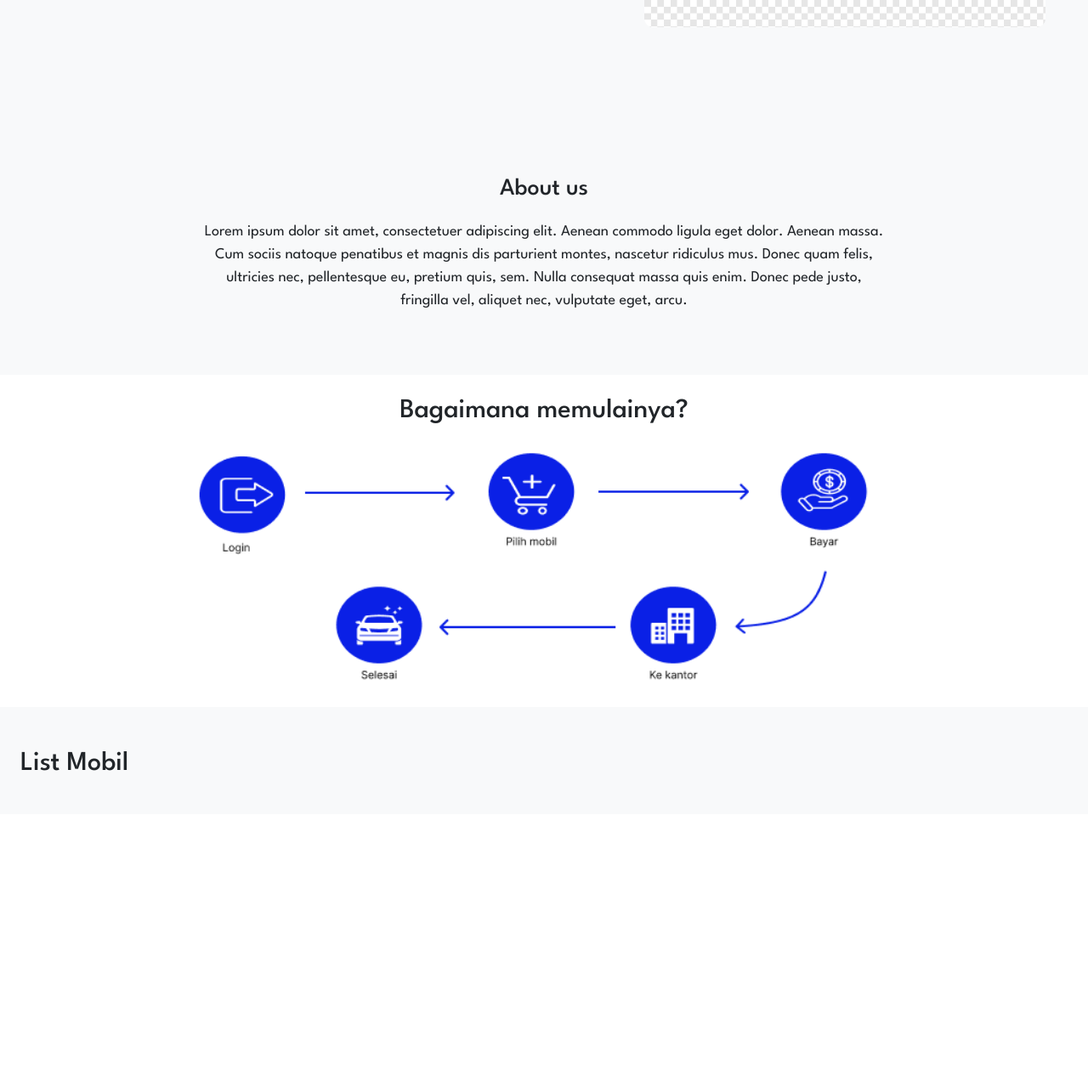
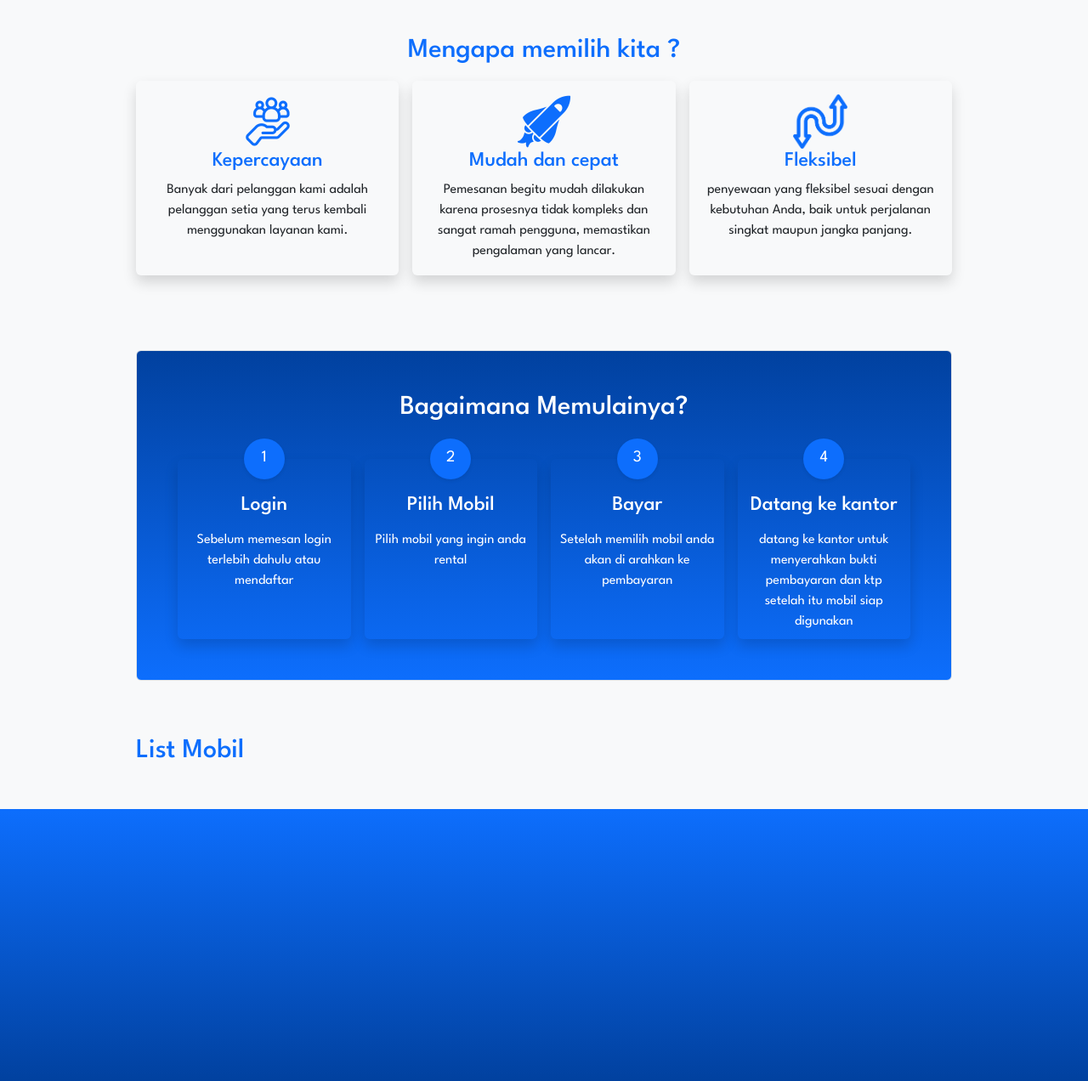
Before and after one commit to Moleen/ZallRentCar, a Flask app: page / in a window 1280 px wide. Shown: the part 515-1787 px from the top of the page at 85% size. Before the commit the page ends 1422 px from the top, so only its background shows below. Run offline with Flask 3, Linux system fonts and the light colour scheme; data that the repository does not hold is empty; some libraries are stand-ins or nearby versions.

Commit message:
style omepage

```diff
--- a/static/css/dashboard/dashboard.css
+++ b/static/css/dashboard/dashboard.css
@@ -39,6 +39,7 @@
 .content {
   grid-column: 2/-1;
   grid-row: 1/-1;
+  overflow: auto;
 }
 
 .nav-item{
--- a/static/css/main/home_page.css
+++ b/static/css/main/home_page.css
@@ -1,10 +1,11 @@
-
-
 .main-section {
     display: flex;
     justify-content: space-between;
     align-items: center;
-    padding: 100px 50px 50px;
+    padding: 1rem 10rem;
+    background: rgb(1, 65, 159);
+    background: linear-gradient(180deg, rgba(1, 65, 159, 1) 0%, rgba(13, 110, 253, 1) 100%);
+    color: white;
 }
 
 .main-section .text-content {
@@ -32,6 +33,7 @@
 
 .main-section .image-content {
     max-width: 40%;
+    transform: translateY(5rem);
 }
 
 .main-section .image-content img {
@@ -39,54 +41,79 @@
     border-radius: 10px;
 }
 
-.about-section {
-    text-align: center;
-    padding: 50px 50px;
+.about-section,
+.flow-section {
+    padding: 2rem 10rem;
 }
 
-.about-section h2 {
-    font-size: 28px;
-    margin-bottom: 20px;
+.about-section .row{
+    height: min-content;
+}
+.about-section .row * .item {
+    height: 100%;
 }
 
-.about-section p {
-    font-size: 18px;
-    max-width: 800px;
-    margin: 0 auto;
+.about-section .row .col p {
+    margin: 0;
+    font-size: 1rem;
+    text-align: center;
+}
+.flow-section .cont{
+    background: rgb(1, 65, 159);
+    background: linear-gradient(180deg, rgba(1, 65, 159, 1) 0%, rgba(13, 110, 253, 1) 100%);
+    color: white;
+}
+.flow-section .row{
+    height: min-content;
 }
 
-.flow {
-    width: 100%;
-    height: auto;
-    background-color: #ffff;
-    display: flex;
-    flex-direction: column;
-    align-items: center;
+.flow-section .row * .col-item{
+    height: 100%;
 }
 
-.flow img {
-    height: 20rem;
+#number {
+    font-size: 1.2rem;
+    color: white;
+    height: 3rem;
+    width: 3rem;
+    display: flex;
+    align-items: center;
+    justify-content: center;
+    position: absolute;
+    left: 50%;
+    transform: translate(-50%, -1.5rem);
 }
 
-.car-list-section .card-image{
-    object-fit: cover;
-    height: 20rem;
+.title-number{
+    padding-top: 2.5rem;
 }
 
-.car-list-section .list-detail{
+.car-list-section {
+    padding: 2rem 10rem;
+}
+
+.car-list-section .card-image {
+    object-fit: cover;
+    height: 12.5rem;
+}
+
+.car-list-section .list-detail {
     display: flex;
 }
-.car-list-section .list-detail li{
+
+.car-list-section .list-detail li {
     display: flex;
     align-items: center;
     padding-right: 1rem;
-}
-.car-list-section .list-detail li img{
-    height: 2rem;
-    padding-right: 1rem;
+    font-size: 1.2vw;
 }
 
-.car-list-section .car-btn{
+.car-list-section .list-detail li img {
+    height: 2vw;
+    padding-right: 1vw;
+}
+
+.car-list-section .car-btn {
     width: 100%;
 }
 
@@ -106,86 +133,8 @@ footer {
     margin-top: 50px;
 }
 
-
-/* .car-list-section {
-    padding: 40px 50px;
+.footer{
+    min-height: 20rem;
+    background: rgb(1, 65, 159);
+    background: linear-gradient(0deg, rgba(1, 65, 159, 1) 0%, rgba(13, 110, 253, 1) 100%);
 }
-
-.car-list-section h2 {
-    font-size: 28px;
-    text-align: left;
-    margin-bottom: 20px;
-}
-
-.car-list {
-    display: flex;
-    justify-content: space-between;
-}
-
-.car-item {
-    background-color: white;
-    border: 1px solid #ddd;
-    border-radius: 10px;
-    overflow: hidden;
-    box-shadow: 0 0 10px rgba(0, 0, 0, 0.1);
-    margin-bottom: 20px;
-}
-
-.car-item img {
-    width: 100%;
-    height: auto;
-}
-
-.car-details {
-    padding: 15px;
-    text-align: center;
-}
-
-.car-title {
-    font-size: 20px;
-    font-weight: bold;
-    margin-bottom: 5px;
-    margin-left: 20px;
-}
-
-.car-category {
-    font-size: 16px;
-    color: gray;
-    margin-bottom: 10px;
-    margin-left: 20px;
-}
-
-.car-capacity {
-    font-size: 20px;
-    margin-bottom: 10px;
-    padding-left: 10px;
-    padding-right: 10px;
-
-}
-
-.car-capacity i {
-    margin-right: 15px;
-}
-
-
-
-.car-price {
-    font-size: 18px;
-    font-weight: bold;
-    color: #1b1bb3;
-    margin-bottom: 10px;
-}
-
-.car-btn {
-    background-color: #1b1bb3;
-    color: white;
-    padding: 10px 110px;
-    border: none;
-    border-radius: 10px;
-    font-size: 16px;
-    cursor: pointer;
-}
-
-.car-btn:hover {
-    background-color: #1ac414;
-} */
--- a/static/css/main/main.css
+++ b/static/css/main/main.css
@@ -4,7 +4,9 @@
     font-family: "League Spartan", sans-serif;
 }
 #toast-container.toast-top-center {
-    top: 5rem !important;
+    top: 0;
+    left: 50% !important;
+    transform: translate(-50%, 0rem) !important;
 }
 body {
     margin: 0;
@@ -22,7 +24,7 @@ header {
     display: flex;
     justify-content: space-between;
     align-items: center;
-    padding: 15px 50px;
+    padding: 15px 10rem;
     background-color: white;
     box-shadow: 0 0 10px rgba(0, 0, 0, 0.1);
     position: fixed;
@@ -43,8 +45,9 @@ nav {
     gap: 1.5rem;
 }
 
-nav a {
+a {
     text-decoration: none;
     color: black;
-    font-size: 1.2rem;
+    font-weight:500;
+    font-size: 1.5rem;
 }
--- a/static/js/main/home_page.js
+++ b/static/js/main/home_page.js
@@ -1,10 +1,11 @@
 $(document).ready(function(){
+
     $(".owl-carousel").owlCarousel();
   });
 
   $('.owl-carousel').owlCarousel({
     loop:false,
-    margin:50,
+    margin:10,
     nav:false,
     responsive:{
         0:{
@@ -17,4 +18,5 @@ $(document).ready(function(){
             items:3
         }
     }
+
 })
--- a/templates/main/home_page.html
+++ b/templates/main/home_page.html
@@ -1,57 +1,129 @@
-
 {% extends 'main/main_layout.html' %}
 
 {% block css %}
-<link rel="stylesheet" href="https://cdnjs.cloudflare.com/ajax/libs/OwlCarousel2/2.3.4/assets/owl.carousel.min.css" integrity="sha512-tS3S5qG0BlhnQROyJXvNjeEM4UpMXHrQfTGmbQ1gKmelCxlSEBUaxhRBj/EFTzpbP4RVSrpEikbmdJobCvhE3g==" crossorigin="anonymous" referrerpolicy="no-referrer" />
-<link rel="stylesheet" href="https://cdnjs.cloudflare.com/ajax/libs/OwlCarousel2/2.3.4/assets/owl.theme.default.css" integrity="sha512-OTcub78R3msOCtY3Tc6FzeDJ8N9qvQn1Ph49ou13xgA9VsH9+LRxoFU6EqLhW4+PKRfU+/HReXmSZXHEkpYoOA==" crossorigin="anonymous" referrerpolicy="no-referrer" />
+<link rel="stylesheet" href="https://cdnjs.cloudflare.com/ajax/libs/OwlCarousel2/2.3.4/assets/owl.carousel.min.css"
+    integrity="sha512-tS3S5qG0BlhnQROyJXvNjeEM4UpMXHrQfTGmbQ1gKmelCxlSEBUaxhRBj/EFTzpbP4RVSrpEikbmdJobCvhE3g=="
+    crossorigin="anonymous" referrerpolicy="no-referrer" />
+<link rel="stylesheet" href="https://cdnjs.cloudflare.com/ajax/libs/OwlCarousel2/2.3.4/assets/owl.theme.default.css"
+    integrity="sha512-OTcub78R3msOCtY3Tc6FzeDJ8N9qvQn1Ph49ou13xgA9VsH9+LRxoFU6EqLhW4+PKRfU+/HReXmSZXHEkpYoOA=="
+    crossorigin="anonymous" referrerpolicy="no-referrer" />
 <link rel="stylesheet" href="https://cdnjs.cloudflare.com/ajax/libs/font-awesome/5.15.4/css/all.min.css">
 <link rel="stylesheet" href="{{ url_for('static', filename='css/main/home_page.css') }}">
 {% endblock %}
 
 {% block js %}
-<script src="https://cdnjs.cloudflare.com/ajax/libs/OwlCarousel2/2.3.4/owl.carousel.min.js" integrity="sha512-bPs7Ae6pVvhOSiIcyUClR7/q2OAsRiovw4vAkX+zJbw3ShAeeqezq50RIIcIURq7Oa20rW2n2q+fyXBNcU9lrw==" crossorigin="anonymous" referrerpolicy="no-referrer"></script>
+<script src="https://cdnjs.cloudflare.com/ajax/libs/OwlCarousel2/2.3.4/owl.carousel.min.js"
+    integrity="sha512-bPs7Ae6pVvhOSiIcyUClR7/q2OAsRiovw4vAkX+zJbw3ShAeeqezq50RIIcIURq7Oa20rW2n2q+fyXBNcU9lrw=="
+    crossorigin="anonymous" referrerpolicy="no-referrer"></script>
 <script src="{{ url_for('static', filename='js/main/home_page.js') }}"></script>
 {% endblock %}
 
 {% block content %}
 <section class="main-section mb-4">
     <div class="text-content">
-        <h1>Lorem ipsum dolor sit amet</h1>
-        <p>Lorem ipsum dolor sit amet, consectetuer adipiscing elit. Aenean commodo ligula eget dolor. Aenean massa.
-            Cum sociis natoque penatibus et</p>
+        <h1>Selamat datang di ZallRentCar</h1>
+        <p class="fs-6">Kami adalah perusahaan penyewaan mobil yang berkomitmen untuk memberikan layanan berkualitas tinggi dengan harga yang terjangkau. Dengan pengalaman bertahun-tahun di industri ini, kami memahami pentingnya kenyamanan dan keandalan dalam setiap perjalanan Anda</p>
         <a class="btn" href="#list-mobil">Get Started</a>
     </div>
     <div class="image-content">
-        <img src="../../static/Gambar/fortuner.png" alt="Image Placeholder">
+        <img src="../../static/Gambar/xpander.png" alt="Image Placeholder">
     </div>
 </section>
 
-<section class="about-section mb-4">
-    <h2>About us</h2>
-    <p>Lorem ipsum dolor sit amet, consectetuer adipiscing elit. Aenean commodo ligula eget dolor. Aenean massa. Cum
-        sociis natoque penatibus et magnis dis parturient montes, nascetur ridiculus mus. Donec quam felis,
-        ultricies nec, pellentesque eu, pretium quis, sem. Nulla consequat massa quis enim. Donec pede justo,
-        fringilla vel, aliquet nec, vulputate eget, arcu.</p>
-        <!-- test123 -->
+<section class="about-section mb-4 d-flex justify-content-center">
+    <div class="text-center w-100">
+
+        <h2 class="fs-2 mb-3 text-primary">Mengapa memilih kita ?</h2>
+
+        <div class="row row-cols-3 gx-3" id="">
+            <div class="col">
+                <div class="rounded p-3 item shadow">
+                    <img src="{{ url_for('static', filename='icon/believe.png') }}" alt="" style="height: 4rem; width:4rem;">
+                    <h4 class="text-primary">Kepercayaan</h4>
+                    <p class="text-justify"> Banyak dari pelanggan kami adalah pelanggan setia yang terus kembali menggunakan layanan kami.</p>
+                </div>
+            </div>
+            <div class="col">
+                <div class="rounded p-3 item shadow">
+                    <img src="{{ url_for('static', filename='icon/fast.png') }}" alt="" style="height: 4rem; width:4rem;">
+                    <h4 class="text-primary">Mudah dan cepat</h4>
+                    <p class="text-justify">Pemesanan begitu mudah dilakukan karena prosesnya tidak kompleks dan sangat ramah pengguna, memastikan pengalaman yang lancar.
+                    </p>
+                </div>
+            </div>
+            <div class="col">
+                <div class="rounded p-3 item shadow">
+                    <img src="{{ url_for('static', filename='icon/Vector.png') }}" alt="" style="height: 4rem; width:4rem;">
+                    <h4 class="text-primary">Fleksibel</h4>
+                    <p class="text-justify">penyewaan yang fleksibel sesuai dengan kebutuhan Anda, baik untuk perjalanan singkat maupun jangka panjang.</p>
+                </div>
+            </div>
+        </div>
+    </div>
 </section>
 
-<section class="flow mb-4">
-    <h2 class="pt-4">Bagaimana memulainya?</h2>
-    <img src="{{ url_for('static', filename='gambar/flow.png') }}" alt="" cl>
+<section class="flow-section">
+    <div class="text-center border p-5 rounded cont">
+        <h2 class="fs-2 mb-4 pb-3">Bagaimana Memulainya?</h2>
+        <div class="row row-cols-4 gx-3">
+
+            <div class="col">
+                <div class="col-item rounded shadow position-relative">
+                    <div class="bg-primary text-center rounded-pill m-auto shadow-sm" id="number">1</div>
+                    <h4 class="title-number">Login</h4>
+                    <div class="text-center p-2">Sebelum memesan login terlebih dahulu atau mendaftar</div>
+                </div>
+            </div>
+
+            <div class="col">
+                <div class="col-item rounded shadow position-relative">
+                    <div class="bg-primary text-center rounded-pill m-auto shadow-sm" id="number">2</div>
+                    <h4 class="title-number">Pilih Mobil</h4>
+                    <div class="text-center p-2">Pilih mobil yang ingin anda rental</div>
+                </div>
+            </div>
+
+            <div class="col">
+                <div class="col-item rounded shadow position-relative">
+                    <div class="bg-primary text-center rounded-pill m-auto shadow-sm" id="number">3</div>
+                    <h4 class="title-number">Bayar</h4>
+                    <div class="text-center p-2">Setelah memilih mobil anda akan di arahkan ke pembayaran</div>
+                </div>
+            </div>
+
+            <div class="col">
+                <div class="col-item rounded shadow position-relative">
+                    <div class="bg-primary text-center rounded-pill m-auto shadow-sm" id="number">4</div>
+                    <h4 class="title-number">Datang ke kantor</h4>
+                    <div class="text-center p-2">datang ke kantor untuk menyerahkan bukti pembayaran dan ktp setelah itu mobil siap digunakan</div>
+                </div>
+            </div>
+
+        </div>
+    </div>
 </section>
-<section class="car-list-section p-4" id="list-mobil">
-    <h2 class="mb-3">List Mobil</h2>
+
+
+
+
+
+<section class="car-list-section" id="list-mobil">
+    <h2 class="mb-3 text-primary">List Mobil</h2>
     <div class="car-list owl-carousel">
 
         {% for dt in data %}
-        <div class="card">
-            <div class="card-body p-4">
-                <h3 class="card-title mb-4">{{dt.merek}}</h3>
-                <img src="{{ url_for('static', filename='gambar/') }}{{dt.gambar}}" alt="{{dt.gambar}}" class="rounded card-image mb-4 ">
+        <div class="card border-1 rounded-4">
+            <div class="card-body">
+                <h3 class="card-title mb-2 text-primary">{{dt.merek}}</h3>
+                <img src="{{ url_for('static', filename='gambar/') }}{{dt.gambar}}" alt="{{dt.gambar}}"
+                    class="rounded card-image mb-3 ">
                 <div class="d-flex flex-column align-items-center">
-                    <ul class="list-detail m-0 p-0 py-4 w-75">
-                        <li class="d-flex"><img src="{{ url_for('static', filename='icon/car-seat-icon.svg') }}" >{{dt.seat}}</li>
-                        <li class="d-flex"><img src="{{ url_for('static', filename='icon/manual-transmission-icon.svg') }}" >{{dt.transmisi}}</li>
+                    <ul class="list-detail m-0 p-0 py-4 w-10">
+                        <li class="d-flex"><img
+                                src="{{ url_for('static', filename='icon/car-seat-icon.svg') }}">{{dt.seat}}</li>
+                        <li class="d-flex"><img
+                                src="{{ url_for('static', filename='icon/manual-transmission-icon.svg') }}">{{dt.transmisi}}
+                        </li>
                         <li class="d-flex ms-auto" data-target="currency">{{dt.harga}}</li>
                     </ul>
                     <a class="btn car-btn btn-primary m-auto w-75" href="/detail-mobil?id={{dt.id_mobil}}">Detail</a>
@@ -64,46 +136,12 @@
 
     </div>
 </section>
+
+<footer class="bg-primary footer m-0">
+
+    <div class="">
+
+    </div>
+
+</footer>
 {% endblock %}
-
-<!-- <div class="car-item">
-    <h3 class="car-title">Mitsubishi Xpander</h3>
-    <p class="car-category">SUV</p>
-    <img src="../../static/gambar/alpart.png" alt="Mitsubishi Xpander" class="car-image">
-    <div class="car-details">
-        <p class="car-capacity">
-            <i class="fas fa-user">7</i>
-            <i class="fas fa-cogs">Matic</i>
-            <i class="car-price">Rp 800.000</i>
-        </p>
-
-        <button class="btn car-btn">Detail</button>
-    </div>
-</div>
-<div class="car-item">
-    <h3 class="car-title">Mitsubishi Xpander</h3>
-    <p class="car-category">SUV</p>
-    <img src="../../static/gambar/alpart.png" alt="Mitsubishi Xpander" class="car-image">
-    <div class="car-details">
-        <p class="car-capacity">
-            <i class="fas fa-user">7</i>
-            <i class="fas fa-cogs">Matic</i>
-            <i class="car-price">Rp 800.000</i>
-        </p>
-
-        <button class="btn car-btn">Detail</button>
-    </div>
-</div>
-<div class="car-item">
-    <h3 class="car-title">Mitsubishi Xpander</h3>
-    <p class="car-category">SUV</p>
-    <img src="../../static/gambar/alpart.png" alt="Mitsubishi Xpander" class="car-image">
-    <div class="car-details">
-        <p class="car-capacity">
-            <i class="fas fa-user">7</i>
-            <i class="fas fa-cogs">Matic</i>
-            <i class="car-price">Rp 800.000</i>
-        </p>
-        <button class="btn car-btn">Detail</button>
-    </div>
-</div> -->
--- a/templates/main/main_layout.html
+++ b/templates/main/main_layout.html
@@ -17,10 +17,23 @@
 </head>
 
 <body>
-
-    <header>
+    <header class="shadow">
         <div class="logo"><a href="/">ZallRentCar</a></div>
-        <nav>
+        {% if user_info %}
+        <div class="dropdown-center">
+            <img src="{{ url_for('static', filename='gambar/a.png') }}" class="rounded-circle bg-primary dropdown-toggle"
+                data-bs-toggle="dropdown" aria-expanded="false" alt=""
+                style="height: 3.5rem; width:3.5rem; object-fit:contain; cursor:pointer;">
+            <ul class="dropdown-menu">
+                <li><a class="dropdown-item fs-6" href="/transaksi">Transaksi</a></li>
+                <li><a class="dropdown-item fs-6" href="/profile">Settings</a></li>
+                <li><a onclick="logout()" class="dropdown-item fs-6 text-danger " style="cursor: pointer;">Logout</a></li>
+            </ul>
+        </div>
+        {% else %}
+        <a href="/login" class="text-primary fs-5">Login</a>
+        {% endif %}
+        <!-- <nav>
             <a href="/transaksi">Transaksi</a>
             <a href="/profile">Settings</a>
             {% if user_info %}
@@ -28,9 +41,9 @@
             {% else %}
             <a href="/login">Login</a>
             {% endif %}
-        </nav>
+        </nav> -->
     </header>
-
+    <div class="px-10">
         {% block content %}
 
         {% endblock %}
@@ -52,6 +65,8 @@
         {% block js %}
 
         {% endblock %}
+    </div>
+
 </body>
 
 </html>
```
Also changed, not shown: static/icon/Vector.png (added), static/icon/believe.png (added), static/icon/easy.png (added), static/icon/fast.png (added), static/icon/handshake.png (added). Lines whose indentation alone changed are shown as unchanged.
